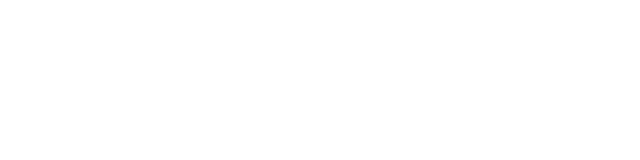
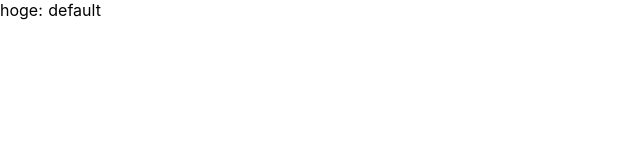
Before and after one commit to su-kun1899/hello-nuxtjs, a Nuxt app: page /sample in a window 1280 px wide. Before the commit this address had no page. Shown: the top 160 px of the page, without its empty margins (0-640 px from the left). Built offline with nearby package versions, Linux system fonts and the light colour scheme.

Commit message:
asyncDataでqueryを表示するサンプル

```diff
--- /dev/null
+++ b/pages/sample.vue
@@ -0,0 +1,22 @@
+<template>
+  <div>
+    <p>hoge: {{hoge}}</p>
+  </div>
+</template>
+
+<script>
+export default {
+  data: function() {
+    return {
+      // asyncDataで上書きされる
+      hoge: 'default'
+    }
+  },
+  asyncData(context) {
+    return {
+      // asyncDataでreturnすると、dataにマージされる
+      hoge: context.query['hoge']
+    }
+  }
+}
+</script>
```
